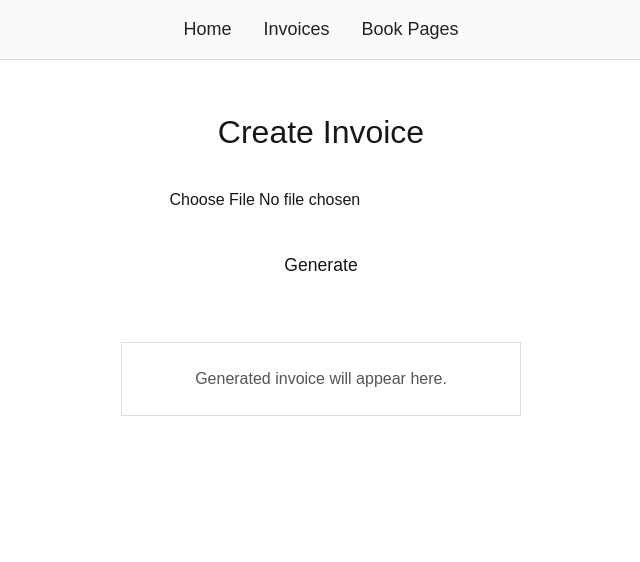
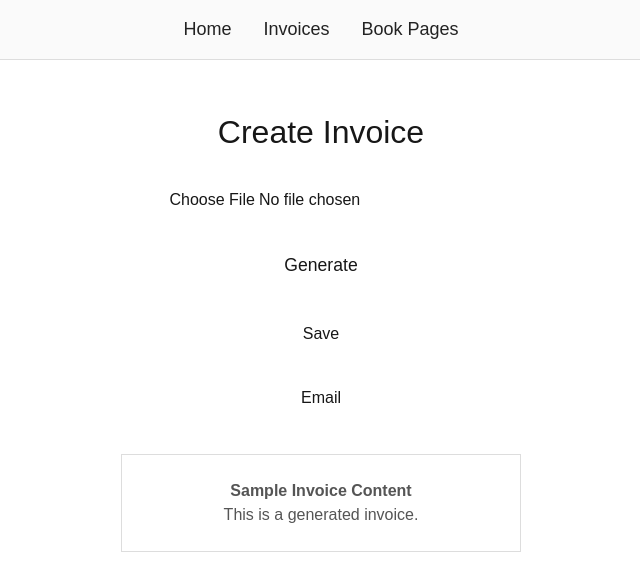
Before and after one commit to hirschem/mph-field-docs-mvp, a Next.js app: page /invoices/new in a window 1280 px wide. Both pictures are taken after a click on the button "Generate". Shown: the top 562 px of the page, without its empty margins (319-959 px from the left). Built offline with nearby package versions, Linux system fonts and the light colour scheme.

Commit message:
wire invoice save flow to save-document api

```diff
--- a/app/invoices/new/page.tsx
+++ b/app/invoices/new/page.tsx
@@ -1,6 +1,47 @@
 "use client";
+import { useState } from "react";
 
 export default function NewInvoice() {
+  const [generated, setGenerated] = useState<string | null>(null);
+  const [saved, setSaved] = useState(false);
+  const [emailSent, setEmailSent] = useState(false);
+  const [loading, setLoading] = useState(false);
+
+  const handleGenerate = () => {
+    setGenerated("<b>Sample Invoice Content</b><br>This is a generated invoice.");
+    setSaved(false);
+    setEmailSent(false);
+  };
+
+  const handleSave = async () => {
+    if (!generated) return;
+    setLoading(true);
+    setSaved(false);
+    try {
+      const res = await fetch('/api/save-document', {
+        method: 'POST',
+        headers: { 'Content-Type': 'application/json' },
+        body: JSON.stringify({
+          type: 'invoice',
+          title: 'Invoice',
+          content_html: generated
+        })
+      });
+      if (res.ok) {
+        setSaved(true);
+      }
+    } catch {}
+    setLoading(false);
+  };
+
+  const handleEmail = () => {
+    setLoading(true);
+    setTimeout(() => {
+      setEmailSent(true);
+      setLoading(false);
+    }, 500); // Simulate email
+  };
+
   return (
     <div style={{ display: 'flex', flexDirection: 'column', alignItems: 'center', marginTop: '48px' }}>
       <h1 style={{ fontSize: '2rem', marginBottom: '32px' }}>Create Invoice</h1>
@@ -8,11 +49,34 @@ export default function NewInvoice() {
         type="file"
         accept="image/*"
         style={{ marginBottom: '24px', fontSize: '1rem' }}
+        disabled={loading}
       />
-      <button style={{ padding: '16px 32px', fontSize: '1.1rem', marginBottom: '32px' }}>Generate</button>
-      <div style={{ marginTop: '16px', fontSize: '1rem', color: '#555', border: '1px solid #ddd', padding: '24px', width: '100%', maxWidth: '400px', textAlign: 'center' }}>
-        Generated invoice will appear here.
+      <button
+        style={{ padding: '16px 32px', fontSize: '1.1rem', marginBottom: '16px' }}
+        onClick={handleGenerate}
+        disabled={loading}
+      >
+        Generate
+      </button>
+      <button
+        style={{ padding: '12px 24px', fontSize: '1rem', marginBottom: '16px' }}
+        onClick={handleSave}
+        disabled={!generated || saved || loading}
+      >
+        Save
+      </button>
+      <button
+        style={{ padding: '12px 24px', fontSize: '1rem', marginBottom: '16px' }}
+        onClick={handleEmail}
+        disabled={!saved || emailSent || loading}
+      >
+        Email
+      </button>
+      <div style={{ marginTop: '16px', fontSize: '1rem', color: '#555', border: '1px solid #ddd', padding: '24px', width: '100%', maxWidth: '400px', textAlign: 'center', minHeight: '48px' }}>
+        {generated ? <span dangerouslySetInnerHTML={{ __html: generated }} /> : "Generated invoice will appear here."}
       </div>
+      {saved && <div style={{ color: 'green', marginTop: '8px' }}>Invoice saved.</div>}
+      {emailSent && <div style={{ color: 'blue', marginTop: '8px' }}>Invoice emailed.</div>}
     </div>
   );
 }
```
